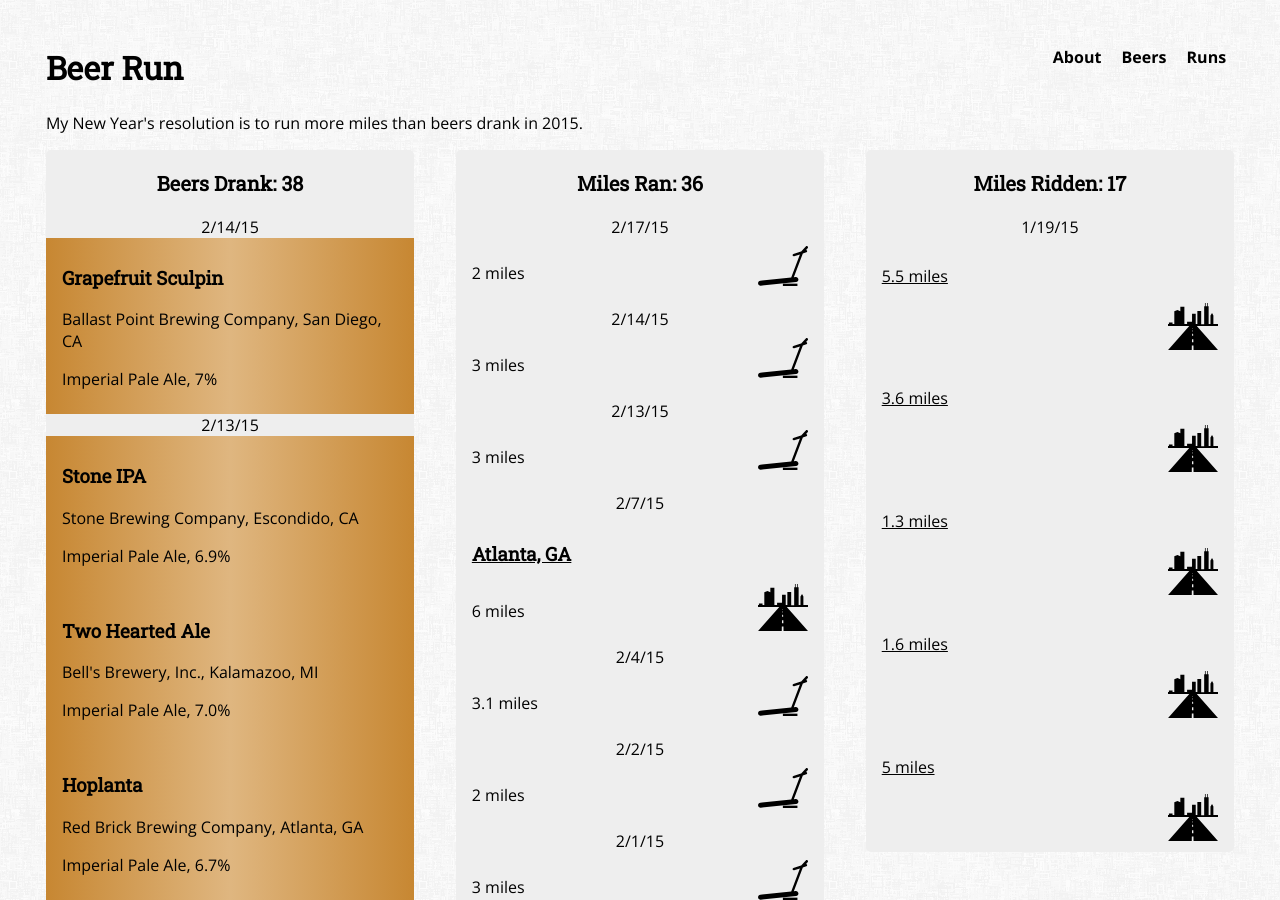
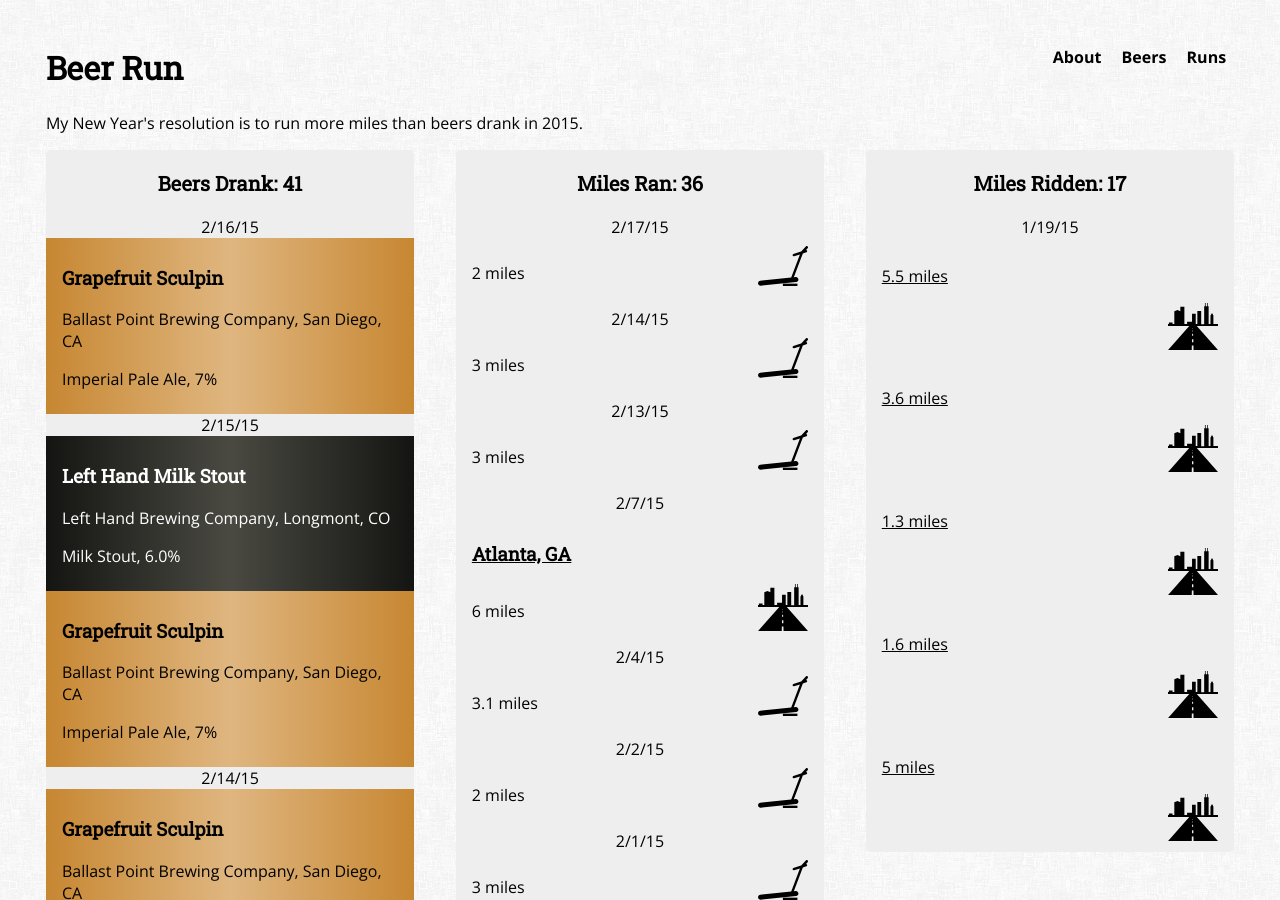
Before and after one commit to rhewitt22/beer-run, a Jekyll site: the page built from index.html, in a window 1280 px wide and 900 px high. Built offline with Jekyll 4.4.1, drawn with Linux system fonts in a browser that asks for light colours; nearby versions of some CDN libraries.

Commit message:
Updated beer.yml

```diff
--- a/_data/beer.yml
+++ b/_data/beer.yml
@@ -1,3 +1,12 @@
+- date: 2/16/15
+  name: Grapefruit Sculpin
+
+- date: 2/15/15
+  name: Left Hand Milk Stout
+
+- date: 2/15/15
+  name: Grapefruit Sculpin
+
 - date: 2/14/15
   name: Grapefruit Sculpin
 
```
